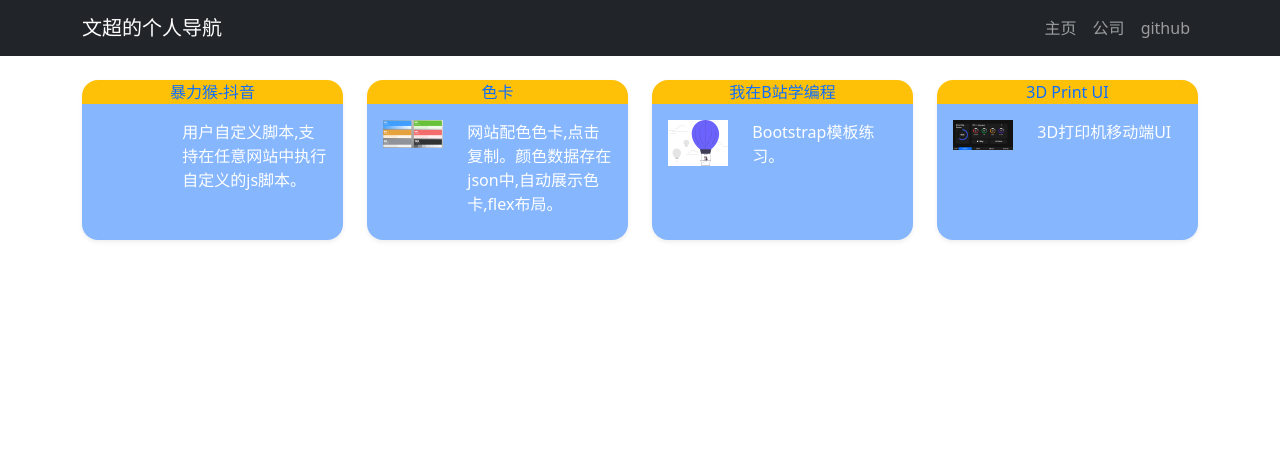
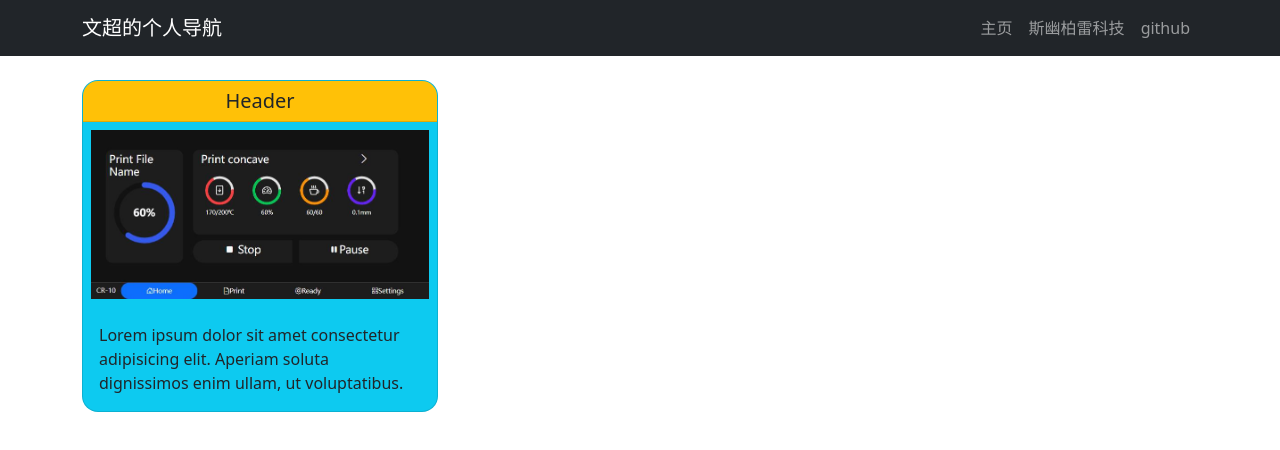
Before and after one commit to fuwenchao2426/fuwenchao2426.github.io, a plain HTML site: page 1.html in a window 1280 px wide. Drawn offline with nearby package versions, Linux system fonts and the light colour scheme.

Commit message:
fix index

```diff
--- a/1.html
+++ b/1.html
@@ -17,7 +17,7 @@
 
 <body>
     <!-- 导航栏 -->
-    <nav class="navbar navbar-expand-lg bg-dark navbar-dark fixed-top">
+    <nav class="navbar navbar-expand-md bg-dark navbar-dark fixed-top">
         <div class="container">
             <a href="#" class="navbar-brand">文超的个人导航</a>
 
@@ -29,36 +29,43 @@
                 <ul class="navbar-nav ms-auto">
                     <!--margin start = margin left-->
                     <li class="nav-item">
-                        <div class="nav-link">主页</div>
+                        <a class="nav-link" href="#">主页</a>
                     </li>
                     <li class="nav-item">
-                        <div class="nav-link">公司</div>
+                        <a class="nav-link" href="http://www.superliii.com/">斯幽柏雷科技</a>
                     </li>
                     <li class="nav-item">
-                        <div class="nav-link">github</div>
+                        <a class="nav-link" href="http://github.com/fuwenchao2426/">github</a>
                     </li>
                 </ul>
             </div>
         </div>
     </nav>
 
+    <!-- main -->
     <main class="bg-body mt-4">
         <div class="container">
-            <div class="lbbox row g-4"></div>
+            <div class="row">
+
+                <a class="col-12 col-sm-6 col-lg-4 col-xxl-3 mb-3 text-decoration-none" href="./3dprint/">
+                    <div class="card text-dark bg-info overflow-hidden" style="border-radius: 1rem;">
+                        <h5 class="card-header bg-warning text-center">Header</h5>
+                        <img src="./3dprint/img/3dprint.jpg" class="card-img-top p-2" alt="img">
+                        <div class="card-body">
+                            <p class="card-text">Lorem ipsum dolor sit amet consectetur adipisicing elit. Aperiam soluta
+                                dignissimos enim ullam, ut voluptatibus.</p>
+                        </div>
+                    </div>
+                </a>
+
+            </div>
         </div>
     </main>
-
-    <style>
-        .fcard {
-            border-radius: 1rem;
-            height: 10rem;
-        }
-    </style>
 
 
     <script src="https://cdn.bootcss.com/jquery/3.4.1/jquery.min.js"></script>
     <script src="https://cdn.jsdelivr.net/npm/bootstrap@5.1.3/dist/js/bootstrap.bundle.min.js"></script>
-    <script src="card.js"></script>
+    <!-- <script src="card.js"></script> -->
 </body>
 
 </html>
--- a/card.js
+++ b/card.js
@@ -1,5 +1,4 @@
 var furl, fname, fimg, ftext;
-
 
 
 $.getJSON("/data.json", function (d) {
@@ -11,17 +10,15 @@ $.getJSON("/data.json", function (d) {
         fimg = val.img;
         ftext = val.text;
         mb = `
-        <div class="col-md-6 col-lg-3">
-        <a href="${furl}" class="text-decoration-none">
-            <div class="fcard container shadow-sm overflow-hidden p-0">
-                <div class="col fheader bg-warning text-center">${fname}</div>
-                <div class="row h-100 p-3 bg-primary bg-opacity-50 text-white">
-                    <div class="col-4"><img src="${fimg}" alt="" class="pic img-fluid bg-white"></div>
-                    <div class="col-8">${ftext}</div>
+        <a class="col-12 col-sm-6 col-lg-4 col-xxl-3 mb-3 text-decoration-none" href="${furl}">
+            <div class="card text-dark bg-info overflow-hidden" style="border-radius: 1rem;">
+                <h5 class="card-header bg-warning text-center fw-bolder">${fname}</h5>
+                <img src="${fimg}" class="card-img-top p-2" alt="img" style="height: 9rem;">
+                <div class="card-body" style="height: 6rem;>
+                    <p class="card-text">${ftext}</p>
                 </div>
             </div>
         </a>
-        </div>
         `;
         $(".lbbox").append(mb);
     });
```
Also changed, not shown: index.html (+1 -9 lines).
